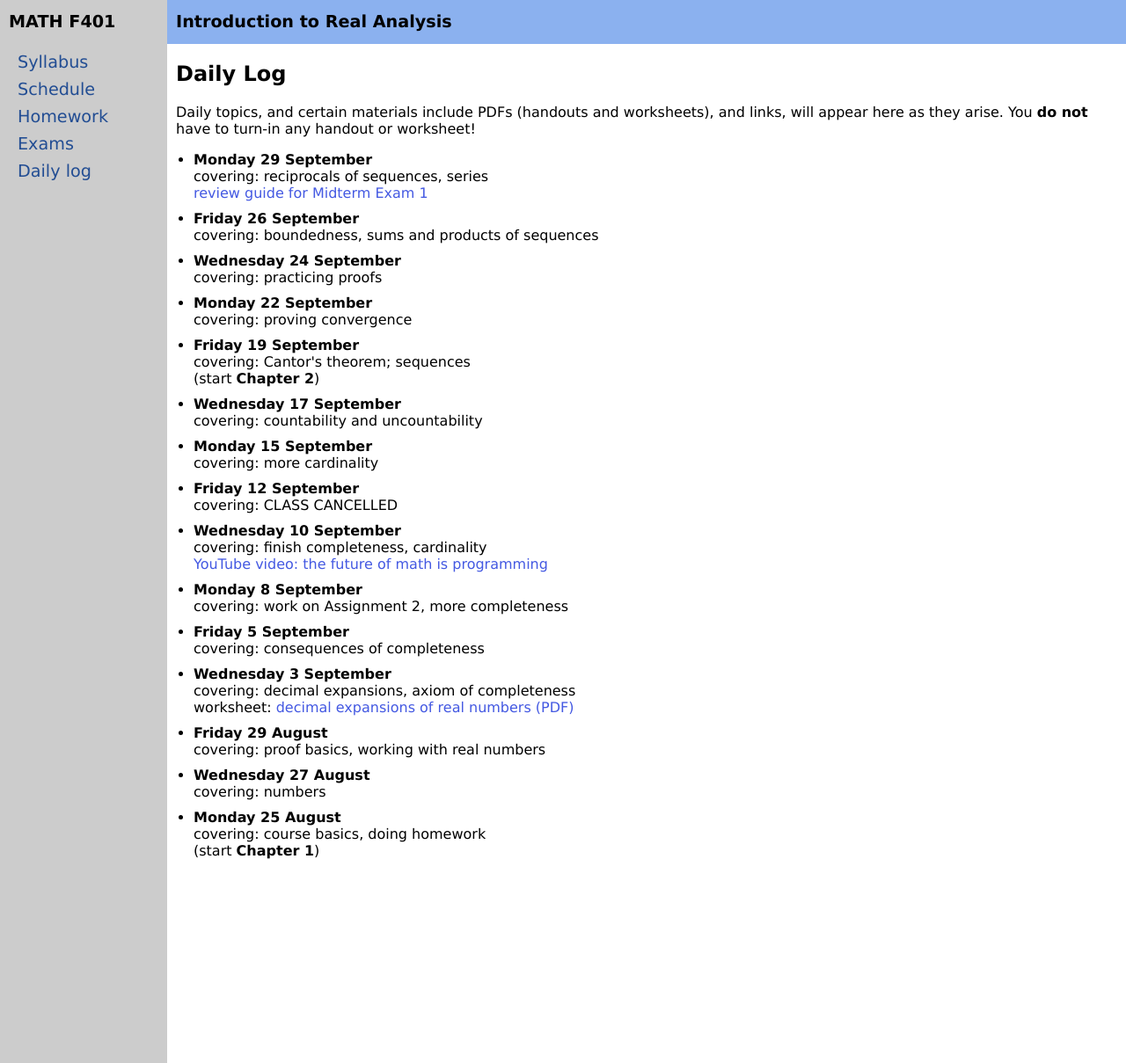
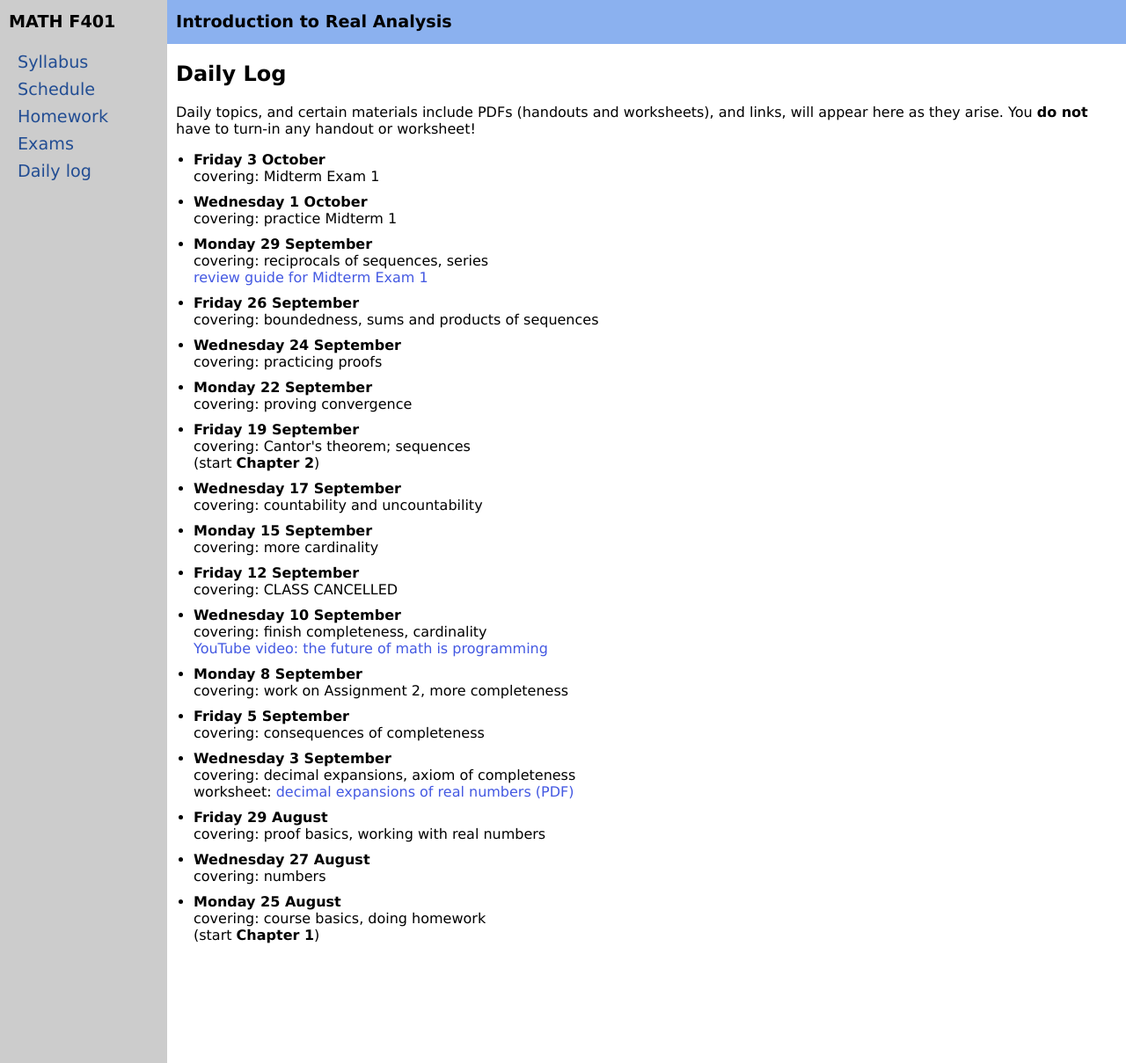
Before and after one commit to bueler/real, a Jekyll site: the page built from daily.md, in a window 1280 px wide and 1209 px high. Shown: the whole window at 88% size. Built offline with Jekyll 4.4.1, drawn with Linux system fonts in a browser that asks for light colours.

Commit message:
update scheduling

```diff
--- a/_data/daily.yml
+++ b/_data/daily.yml
@@ -1,6 +1,10 @@
 semester: Fall 2025
 home: assets
 daily:
+- day: Friday 3 October
+  cover: Midterm Exam 1
+- day: Wednesday 1 October
+  cover: practice Midterm 1
 - day: Monday 29 September
   cover: reciprocals of sequences, series
   doc: exams/F25/mid1review.pdf
```
Also changed, not shown: 2 other files.
